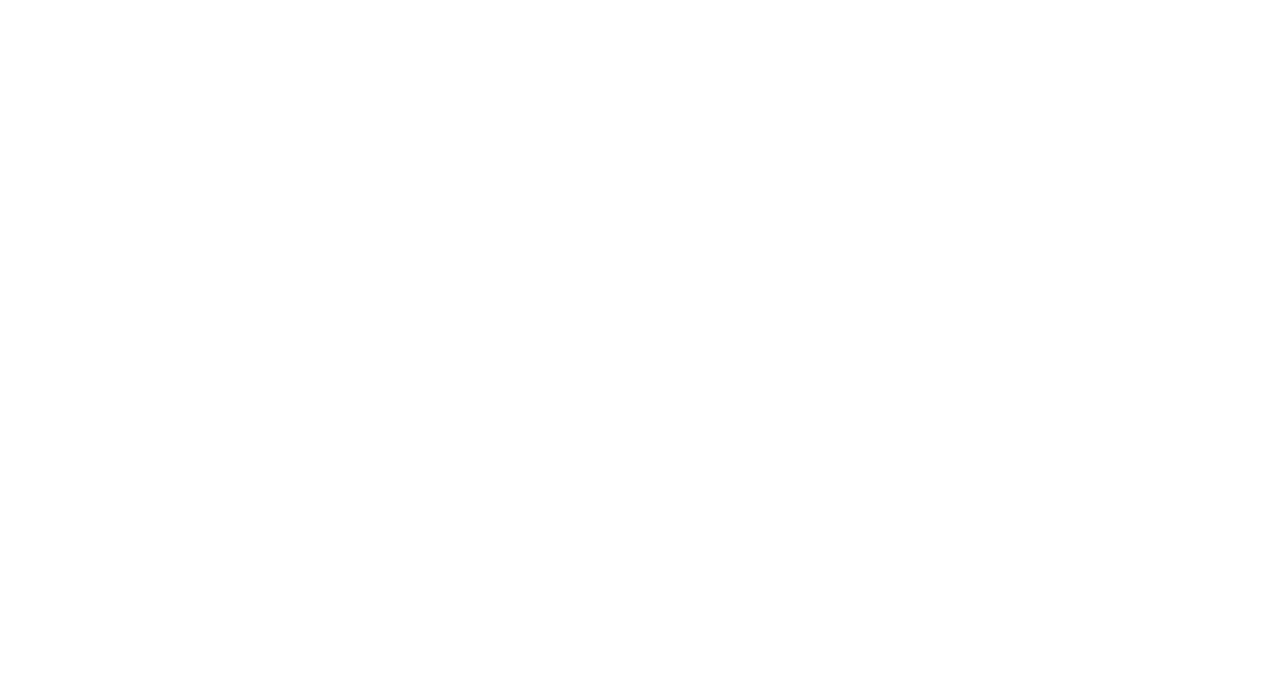
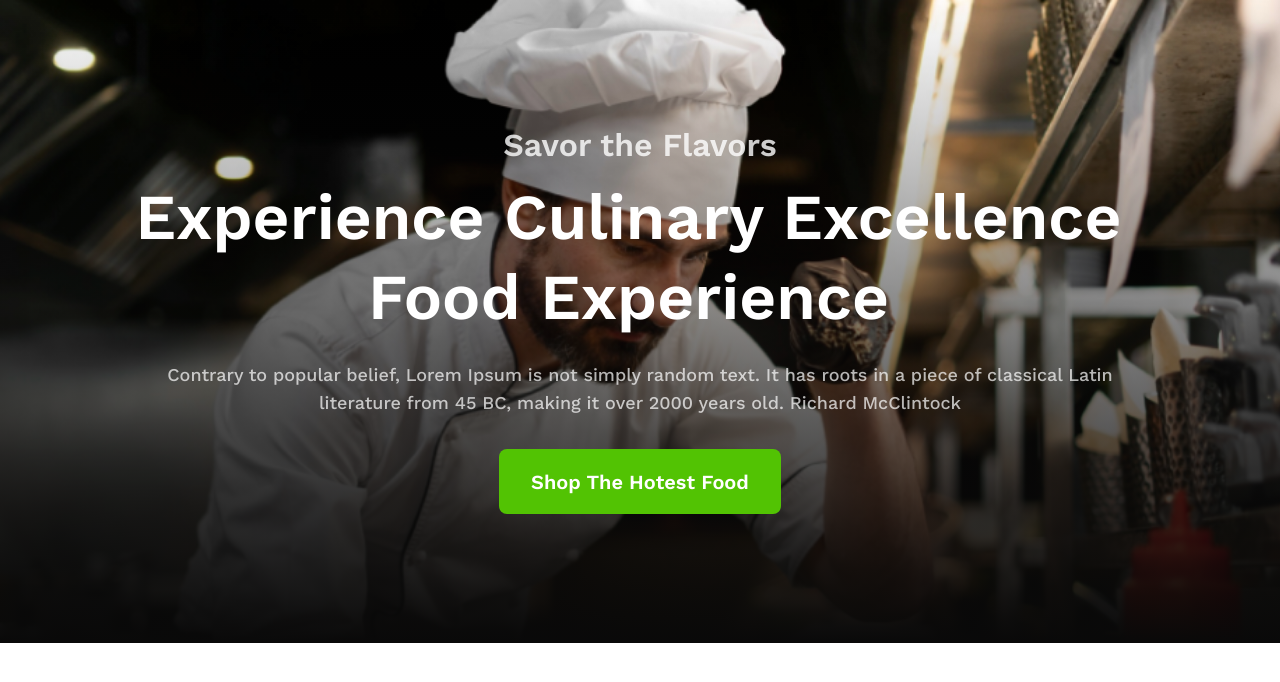
Before and after one commit to FahimFaysalNirjhar/Good-Food-Restaurant, a plain HTML site: page index.html in a window 1280 px wide. Drawn offline with nearby package versions, Linux system fonts and the light colour scheme.

Commit message:
hero section done

```diff
--- a/index.html
+++ b/index.html
@@ -6,5 +6,20 @@
     <title>Good Food Restaurant</title>
     <link rel="stylesheet" href="style/style.css" />
   </head>
-  <body></body>
+  <body>
+    <header>
+      <div class="hero">
+        <p id="hero-subtitle">Savor the Flavors</p>
+        <h1 id="hero-title">Experience Culinary Excellence Food Experience</h1>
+        <p id="hero-para">
+          Contrary to popular belief, Lorem Ipsum is not simply random text. It
+          has roots in a piece of classical Latin literature from 45 BC, making
+          it over 2000 years old. Richard McClintock
+        </p>
+        <div class="btn-container">
+          <button class="btn">Shop The Hotest Food</button>
+        </div>
+      </div>
+    </header>
+  </body>
 </html>
--- a/style/style.css
+++ b/style/style.css
@@ -0,0 +1,84 @@
+@import url("https://fonts.googleapis.com/css2?family=Work+Sans:ital,wght@0,100..900;1,100..900&display=swap");
+* {
+  margin: 0;
+  padding: 0;
+}
+
+header {
+  height: 643px;
+  background-image: linear-gradient(
+      0deg,
+      rgba(9.197244644165039, 8.92899227142334, 8.92899227142334, 1),
+      rgba(16, 16, 16, 0) 100%
+    ),
+    url(../assets/hero-bg.png);
+  background-repeat: no-repeat;
+  background-size: cover;
+  display: flex;
+  justify-content: center;
+  align-items: center;
+}
+#hero-subtitle {
+  /* Savor the Flavors */
+  opacity: 0.8;
+  color: rgba(255, 255, 255, 1);
+  font-family: Work Sans;
+  font-size: 32px;
+  font-weight: 600;
+  line-height: 100%;
+  letter-spacing: 0%;
+  text-align: center;
+  margin-bottom: 16px;
+}
+#hero-title {
+  /* Experience Culinary Excellence Food Experience */
+  width: 1000px;
+  height: 160px;
+  color: rgba(255, 255, 255, 1);
+  font-family: Work Sans;
+  font-size: 64px;
+  font-weight: 600;
+  line-height: 80px;
+  letter-spacing: 0%;
+  text-align: center;
+  margin-bottom: 24px;
+}
+#hero-para {
+  /* Contrary to popular belief, Lorem Ipsum is not simply random text. It has roots in a piece of classical Latin literature from 45 BC, making it over 2000 years old. Richard McClintock */
+  width: 1023px;
+  height: 56px;
+  opacity: 0.7;
+  color: rgba(255, 255, 255, 1);
+  font-family: Work Sans;
+  font-size: 18px;
+  font-weight: 500;
+  line-height: 28px;
+  letter-spacing: 0%;
+  text-align: center;
+  margin-bottom: 32px;
+}
+.btn {
+  /* Frame 6 */
+  width: 282px;
+  height: 65px;
+  /* Auto layout */
+  /* display: flex;
+flex-direction: row;
+justify-content: center;
+align-items: center;
+gap: 10; */
+  padding: 16px 25px 16px 25px;
+  border-radius: 8px;
+  background: rgba(82, 195, 3, 1);
+  color: rgba(255, 255, 255, 1);
+  font-family: Work Sans;
+  font-size: 20px;
+  font-weight: 600;
+  line-height: 100%;
+  letter-spacing: 0%;
+  border: none;
+  cursor: pointer;
+}
+.btn-container {
+  text-align: center;
+}
```
